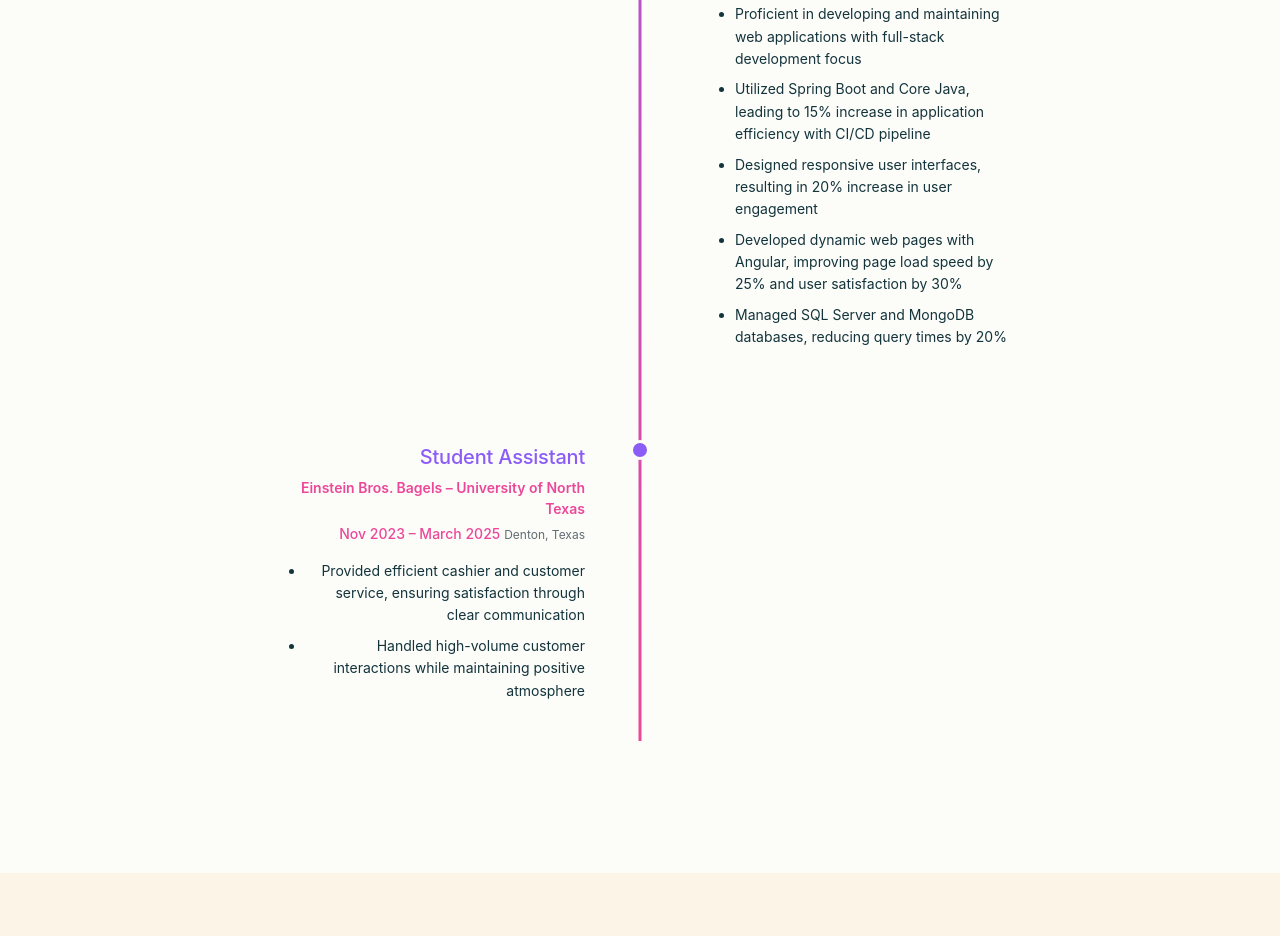
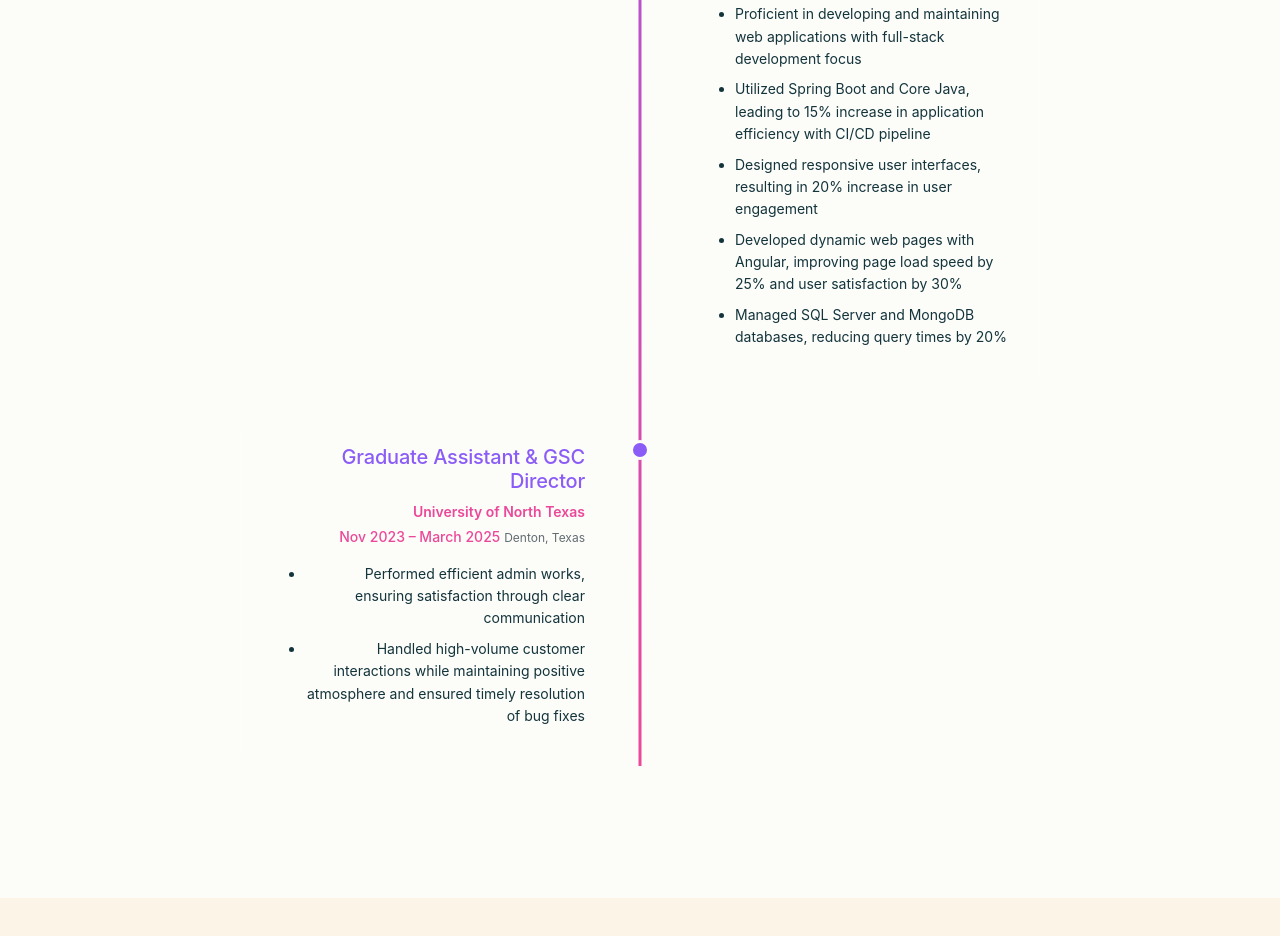
Before and after one commit to PoojithaVempalli/portfolio, a plain HTML site: page index.html in a window 1280 px wide. Shown: the part 2781-3717 px from the top of the page. Drawn offline with nearby package versions, Linux system fonts and the light colour scheme; a web font is replaced by a local one.

Commit message:
updated work exp
corrected the wrongly entered information

```diff
--- a/index.html
+++ b/index.html
@@ -172,14 +172,14 @@
                     <div class="timeline-marker"></div>
                     <div class="timeline-content">
                         <div class="experience-header">
-                            <h3>Student Assistant</h3>
-                            <span class="company">Einstein Bros. Bagels – University of North Texas</span>
+                            <h3>Graduate Assistant & GSC Director</h3>
+                            <span class="company">University of North Texas</span>
                             <span class="duration">Nov 2023 – March 2025</span>
                             <span class="location">Denton, Texas</span>
                         </div>
                         <ul class="achievements">
-                            <li>Provided efficient cashier and customer service, ensuring satisfaction through clear communication</li>
-                            <li>Handled high-volume customer interactions while maintaining positive atmosphere</li>
+                            <li>Performed efficient admin works, ensuring satisfaction through clear communication</li>
+                            <li>Handled high-volume customer interactions while maintaining positive atmosphere and ensured timely resolution of bug fixes</li>
                         </ul>
                     </div>
                 </div>
```
